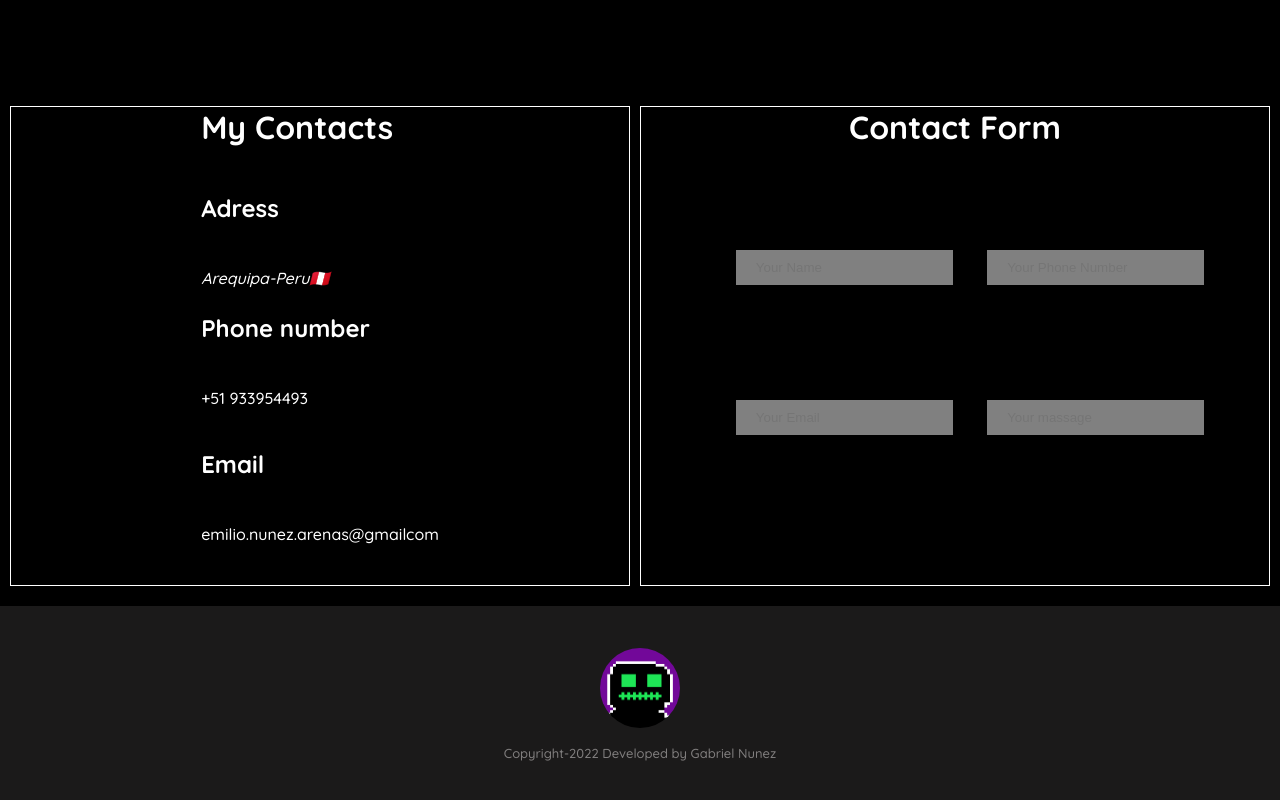
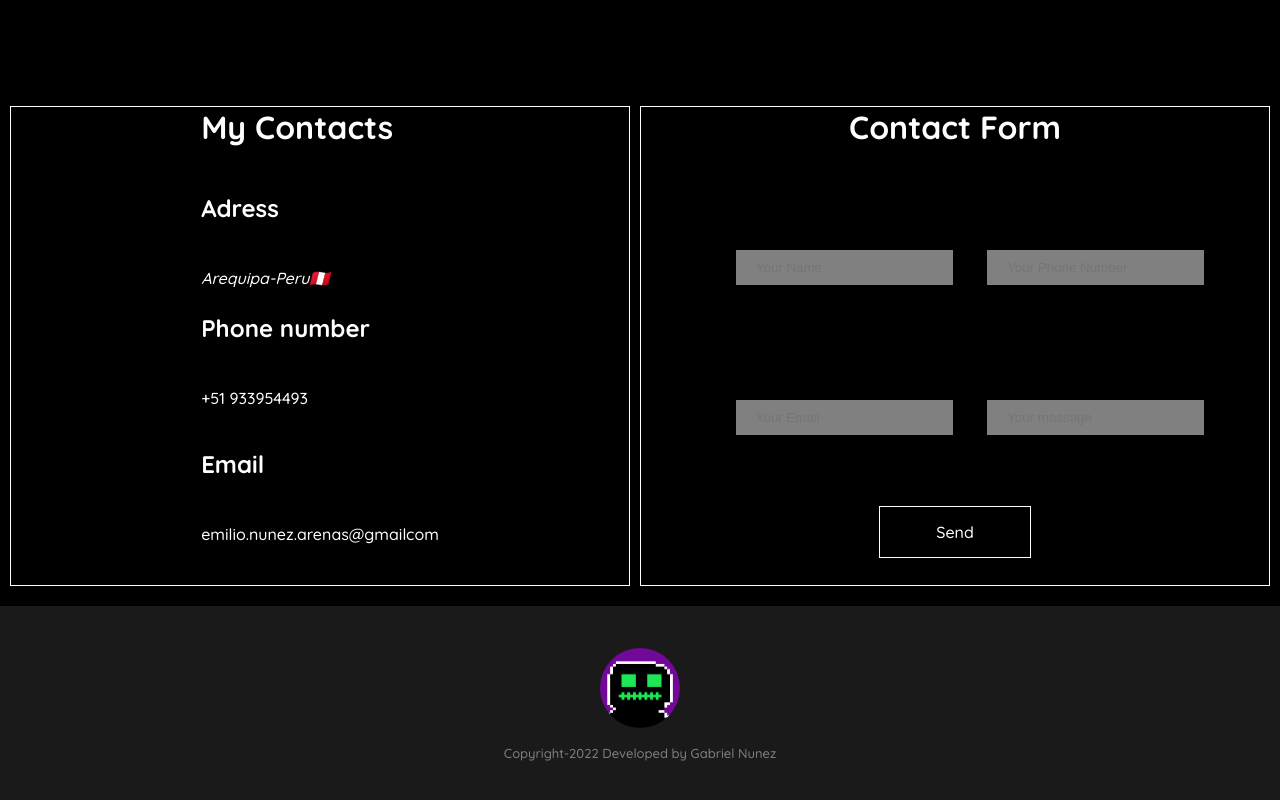
Before and after one commit to NunezGabriel/Personal-page-old-, a plain HTML site: page index.html in a window 1280 px wide. Shown: the part 984-1784 px from the top of the page. Drawn offline with Linux system fonts and the light colour scheme.

Commit message:
agregando boton a formulario

```diff
--- a/index.html
+++ b/index.html
@@ -62,6 +62,13 @@
                             <input class="down-right-down"type="text" placeholder="Your massage" id="down-right-down-r">
                         </div>
                     </div>
+                    <div class="comfirm-buttom">
+                        <div>
+                            <a class="button">
+                                Send
+                            </a>
+                        </div>
+                    </div>
                 </div>
         </div>
         <footer class="footer">
--- a/personal-page.css
+++ b/personal-page.css
@@ -155,6 +155,28 @@ body {
     padding-bottom: 50px;
     transition: all 0.5s
 }
+.comfirm-buttom{
+    width: 100%;
+    height: 80px;
+    display: grid;
+    place-items: center;
+}
+.button{
+    width: 150px;
+    height: 50px;
+    display: grid;
+    place-items: center;
+    background: none;
+    border: 1px solid white;
+    cursor: pointer;
+
+}
+.button:hover{
+    background: grey;
+    color: white;
+    border: 3px solid rgb(67, 41, 74);
+    transition: all 0.5s
+}
 /*-----------------------------------------------------------------------------------------------------------------------------------------------------------------*/
 .footer{
     width: 100%;
```
